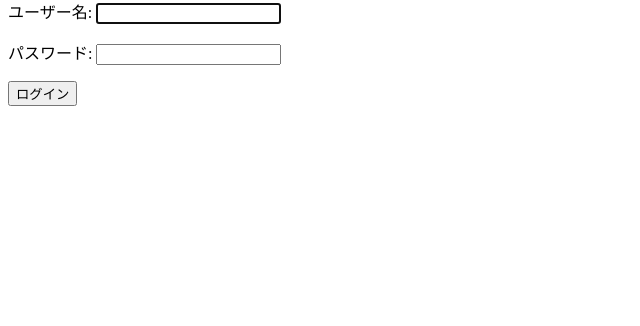
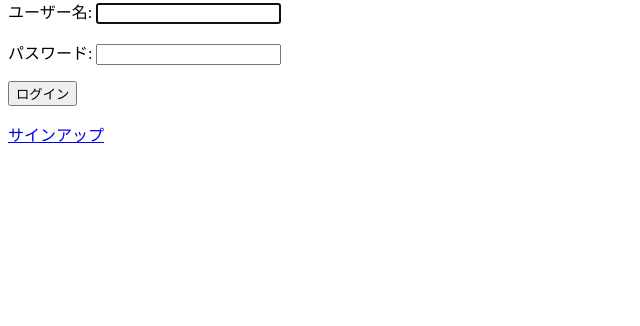
Before and after one commit to unohayato/django_simple_authentication2, a Django app: page /login/ in a window 1280 px wide. Shown: the part 108-434 px from the top of the page, without its empty margins (0-640 px from the left). Run offline with Django 3.2, Linux system fonts and the light colour scheme; parts of the project's set-up code (start-up, migrations or seed data) failed here and were passed over.

Commit message:
login.html

```diff
--- a/registration/templates/registration/login.html
+++ b/registration/templates/registration/login.html
@@ -3,4 +3,5 @@
 
 <h2>ログイン</h2>
 {% include "_form.html" with sbumit_label="ログイン"%}
+<p><a href=" {% url 'signup' %} ">サインアップ</a></p>
 {% endblock main %}
```
